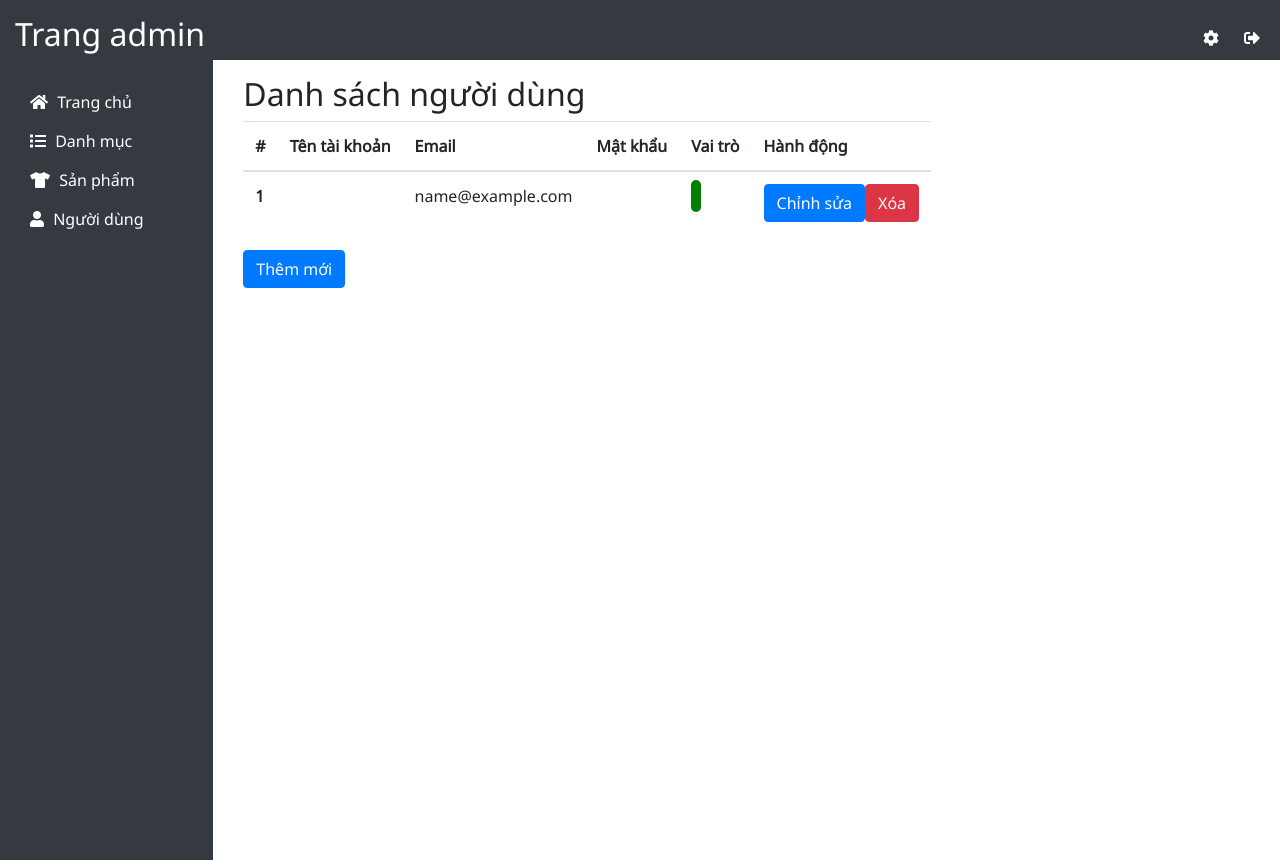
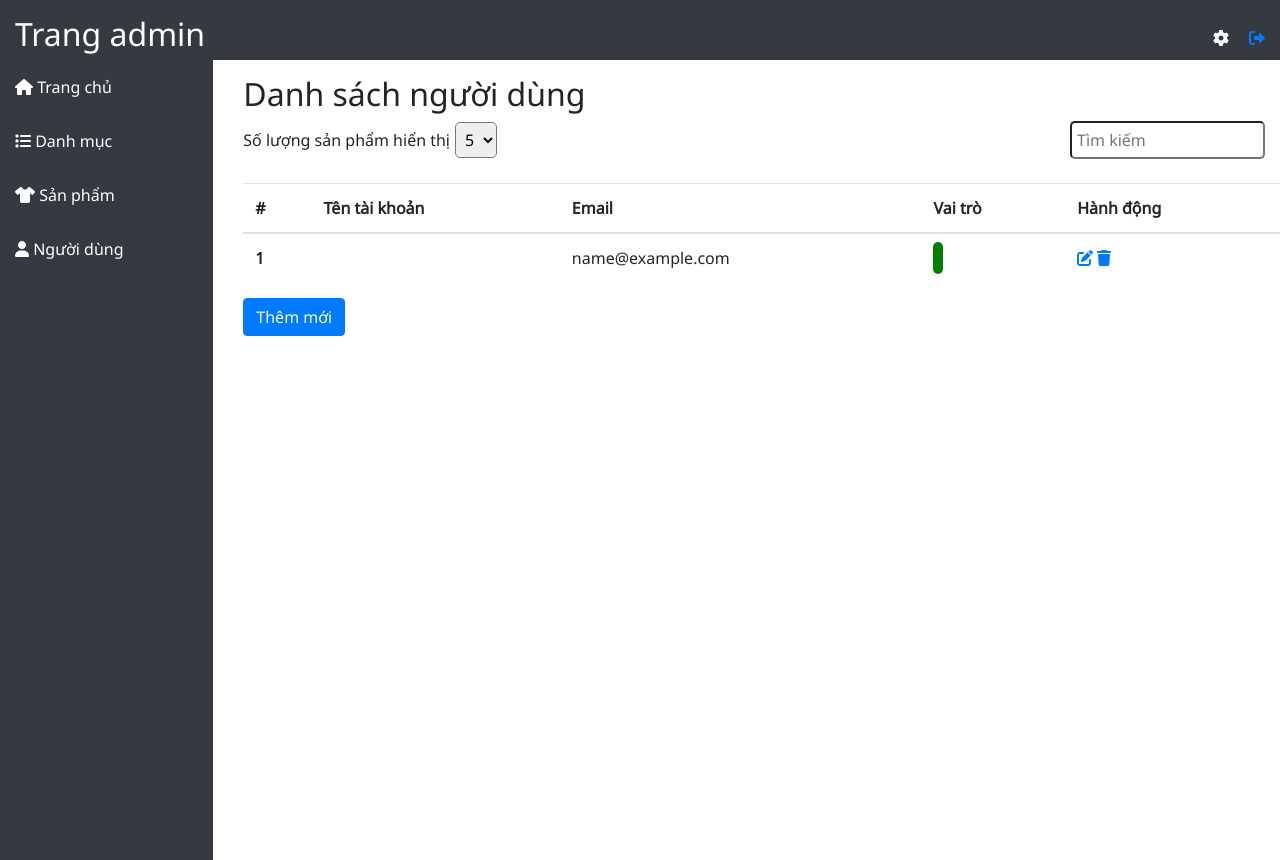
Before and after one commit to lvhao03/Du_an_mau, a PHP site: page /PHP_1/admin.php?page=user&action=show&type=all in a window 1280 px wide. Run offline with PHP 8.4, Linux system fonts and the light colour scheme; tables that the repository leaves empty or names only in its code hold one stand-in row (values such as "Sample post"); data that the repository does not hold is empty; some libraries are stand-ins or nearby versions.

Commit message:
update UI on admin page

```diff
--- a/backEnd/admin.php
+++ b/backEnd/admin.php
@@ -14,7 +14,9 @@
     <link href="https://fonts.googleapis.com/css2?family=Noto+Sans&display=swap" rel="stylesheet">
     <link rel="stylesheet" href="https://use.fontawesome.com/releases/v5.15.4/css/all.css" integrity="sha384-DyZ88mC6Up2uqS4h/KRgHuoeGwBcD4Ng9SiP4dIRy0EXTlnuz47vAwmeGwVChigm" crossorigin="anonymous"/>
     <link rel="stylesheet" href="https://cdn.jsdelivr.net/npm/bootstrap@4.3.1/dist/css/bootstrap.min.css" integrity="sha384-ggOyR0iXCbMQv3Xipma34MD+dH/1fQ784/j6cY/iJTQUOhcWr7x9JvoRxT2MZw1T" crossorigin="anonymous">
+    <script src="https://use.fontawesome.com/releases/v6.1.0/js/all.js" crossorigin="anonymous"></script>
     <link rel="stylesheet" href="style.css">
+    <script src="https://ajax.googleapis.com/ajax/libs/jquery/3.6.1/jquery.min.js"></script>
 </head>
 <body>
     <header>
@@ -31,20 +33,25 @@
         <div class="col-2">
             <ul>
                 <li>
-                    <i class="fas fa-home"></i>
-                    <a href="./admin.php?page=index">Trang chủ</a>
+                    <a href="./admin.php?page=index">
+                        <i class="fas fa-home"></i>
+                        Trang chủ</a>
                 </li>
                 <li>
-                    <i class="fas fa-list"></i>
-                    <a href="./admin.php?page=catergory&action=show">Danh mục</a>
+                    <a href="./admin.php?page=catergory&action=show">
+                        <i class="fas fa-list"></i>
+                        Danh mục</a>
                 </li>
                 <li>
-                    <i class="fas fa-tshirt"></i>
-                    <a href="./admin.php?page=product&action=show">Sản phẩm</a>
+                    <a href="./admin.php?page=product&action=show">
+                        <i class="fas fa-tshirt"></i>
+                        Sản phẩm
+                    </a>
                 </li>
                 <li>
-                    <i class="fas fa-user"></i>
-                    <a href="./admin.php?page=user&action=show&type=all">Người dùng</a>
+                    <a href="./admin.php?page=user&action=show&type=all">
+                        <i class="fas fa-user"></i>
+                        Người dùng</a>
                 </li>
             </ul>
         </div>
--- a/backEnd/style.css
+++ b/backEnd/style.css
@@ -35,25 +35,29 @@ nav {
 }
 
 .main {
-    height: 100vh;
     display: flex;
+    min-height: 100vh;
 }
 
 .col-2 {
     background-color:rgb(52,58,64);
     width: 16.67%;
-    height: 100%;
+    padding: 0;
 }
 
 ul {
-    padding: 15px;
     list-style: none;
 }
 
 ul li {
-    margin: 15px 0;
+    padding: 15px;
 }
 
+li:hover {
+    color: black;
+    transition: 0.25s;
+    background-color: white;
+}
 
 ul li a {
     color: white;
@@ -70,6 +74,7 @@ a:hover {
 .content {
     margin-left: 30px;
     margin-top: 15px;
+    width: 100%;
 }
 
 td img {
@@ -93,3 +98,24 @@ td span {
 .user {
     background-color: green;
 }
+
+.select {
+    display: flex;
+    align-items: center;
+    justify-content: space-between;
+}
+
+.number-of-product {
+    display: flex;
+    gap: 5px;
+    align-items: center;
+}
+
+select, input {
+    border-radius: 5px;
+    padding: 5px;
+}
+
+.search {
+    margin-right: 15px;
+}
--- a/backEnd/user/list.php
+++ b/backEnd/user/list.php
@@ -3,13 +3,22 @@
     $user = $conn->query('SELECT * FROM user')->fetchAll();
 ?>
 <h2>Danh sách người dùng</h2>
+<div class="select">
+    <div class="number-of-product">
+        <span>Số lượng sản phẩm hiển thị</span>
+        <select class="numberShown" name="" id="">
+            <option value="5">5</option>
+        </select>
+    </div>
+    <input class="search" type="text" placeholder="Tìm kiếm">
+</div>
+<br>
 <table class="table table-hover">
     <thead>
         <tr>
             <th scope="col">#</th>
             <th scope="col">Tên tài khoản</th>
             <th scope="col">Email</th>
-            <th scope="col">Mật khẩu</th>
             <th scope="col">Vai trò</th>
             <th scope="col">Hành động</th>
         </tr>
@@ -22,19 +31,21 @@
                 } else {
                     $td = '<td><span class="user">'. $n['userRole'] .'</span></td>';
                 }
-                echo '<tr>'.
-                        '<th scope="row">'. $n['id'] .'</th>'.
-                        '<td>'. $n['userName'] .'</td>'.
-                        '<td>'. $n['email'] .'</td>'.
-                        '<td>'. $n['passWord'] .'</td>'.
-                        $td.
-                        '<td>'.
-                            '<a href="./admin.php?page=user&action=edit&id=' .$n['id']. '"'. 'class="text-white btn btn-primary">Chỉnh sửa</a>'.
-                            '<a href="./admin.php?page=user&action=delete&id=' .$n['id']. '"' .'class="text-white btn btn-danger">Xóa</a>'
-                        .'</td>'.
-                    '</tr>';
-            }
-        ?>
+                ?>
+                <tr>
+                    <th><?php echo $n['id']?></th>
+                    <td><?php echo $n['userName']?></td>
+                    <td><?php echo $n['email']?></td>
+                    <?php echo $td?>
+                    <td>
+                        <a href="./admin.php?page=user&action=edit&id=<?php echo $n['id'] ?>"><i class="fa-solid fa-pen-to-square"></i></a>
+                        <a href="./admin.php?page=user&action=delete&id=<?php echo $n['id'] ?>"><i class="fa-solid fa-trash"></i></a>
+                    </td>
+                </tr>
+        <?php   } ;?>
     </tbody>
 </table>
 <?php echo '<a href="./admin.php?page=user&action=add" class="text-white btn btn-primary">Thêm mới</a>'?>
+<script>
+
+</script>
```
Also changed, not shown: backEnd/index.php (+3 -18 lines), backEnd/product/list.php (+12 -5 lines).
